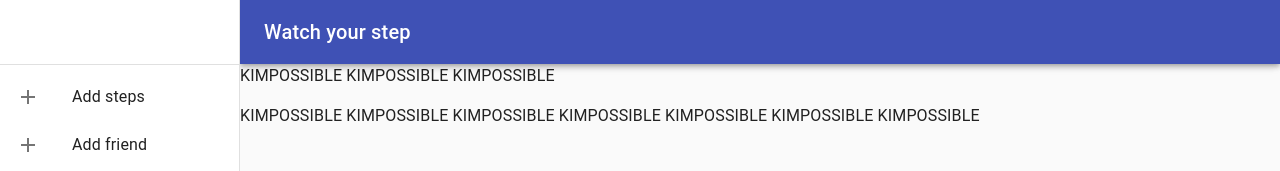
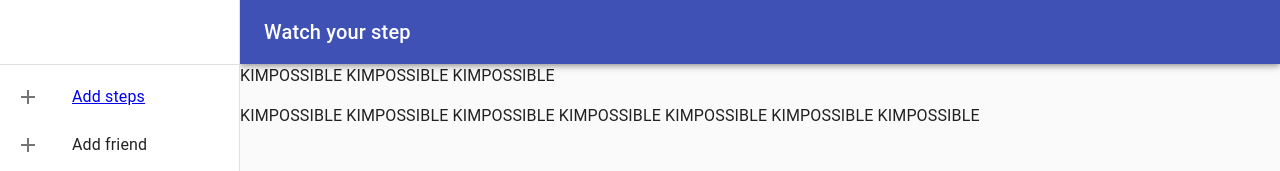
Before and after one commit to kimlintu/grupp17, a React (Create React App) app: page / in a window 1280 px wide. Shown: the top 171 px of the page. Built offline with nearby package versions, Linux system fonts and the light colour scheme.

Commit message:
add link to /steps

```diff
--- a/src/view/drawerView.js
+++ b/src/view/drawerView.js
@@ -64,12 +64,14 @@ function PermanentDrawerLeft(props) {
         <div className={classes.toolbar} />
         <Divider />
         <List>
+          <Link to="/steps">
             <ListItem button key={"Add steps"}>
               <ListItemIcon>
                 <AddIcon />
               </ListItemIcon>
               <ListItemText primary={"Add steps"} />
             </ListItem>
+          </Link>
           <ListItem button key={"Add friend"}>
             <ListItemIcon>
               <AddIcon />
```
Lines whose indentation alone changed are shown as unchanged.
